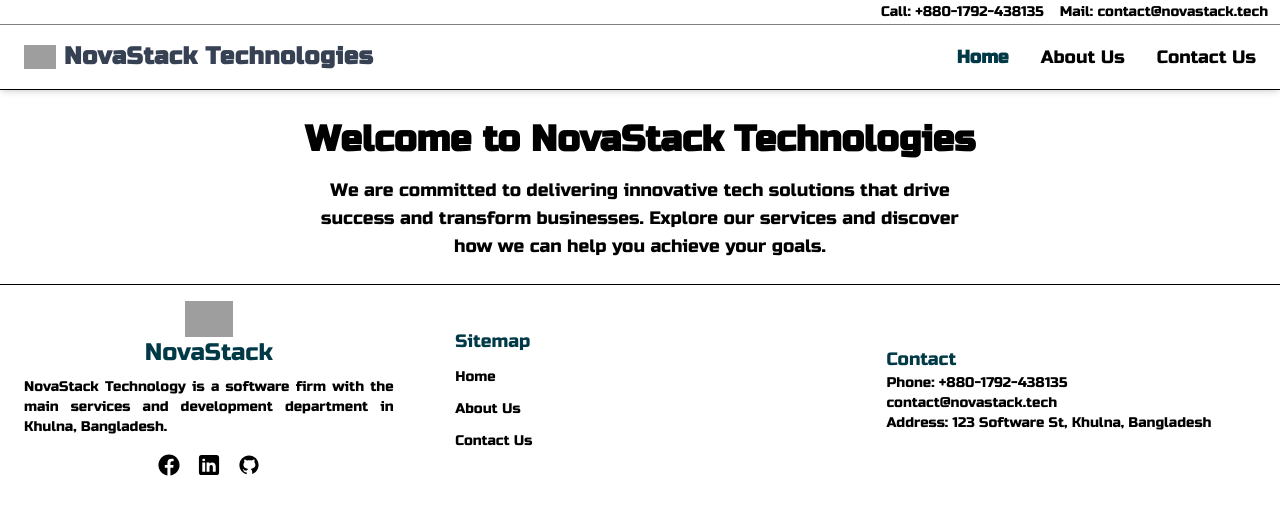
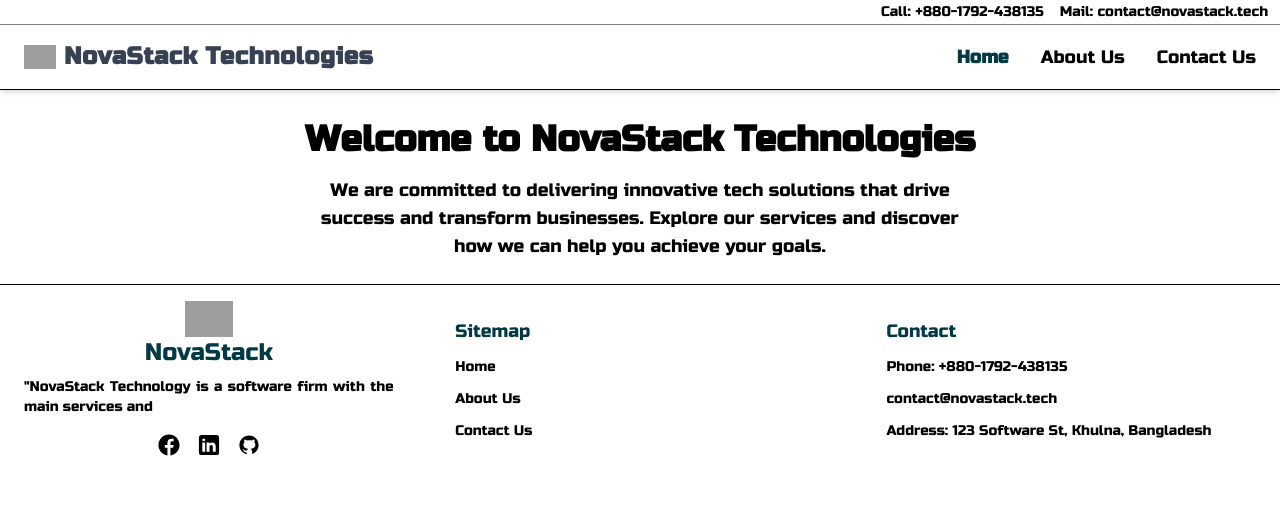
Before and after one commit to PotatoPeeZy/novastack_tech, a Next.js app: page / in a window 1280 px wide. Shown: the top 514 px of the page. Built offline with nearby package versions, Linux system fonts and the light colour scheme; grey boxes are pictures that could not be loaded.

Commit message:
title description now calling from .env

```diff
--- /dev/null
+++ b/components/Footer/FooterSections/Copyright.js
@@ -0,0 +1,9 @@
+import React from "react";
+
+function Copyright() {
+  return (
+    <div>Copyright ©2025 NovaStack Technologies. All rights reserved.</div>
+  );
+}
+
+export default Copyright;
--- a/components/Footer/FooterSections/FooterSec1.js
+++ b/components/Footer/FooterSections/FooterSec1.js
@@ -9,8 +9,7 @@ function FooterSec1() {
       <Image src="/logo.png" alt="Logo" width={48} height={48} />
       <div className="text-[var(--clr-primary)] text-2xl">NovaStack</div>
       <div className="font-extralight text-justify text-sm mt-2">
-        NovaStack Technology is a software firm with the main services and
-        development department in Khulna, Bangladesh.
+        {process.env.NEXT_PUBLIC_DESCRIPTION}
       </div>
 
       {/* Social Icons */}
--- a/components/Footer/FooterSections/FooterSec3.js
+++ b/components/Footer/FooterSections/FooterSec3.js
@@ -3,7 +3,7 @@ import React from "react";
 
 function FooterSec3() {
   return (
-    <div className="flex flex-col">
+    <div className="flex flex-col gap-3">
       <div className="text-lg text-[color:var(--clr-primary)]">Contact</div>
       <div className="text-sm">
         Phone:{" "}
--- a/components/Header/Header.js
+++ b/components/Header/Header.js
@@ -25,7 +25,7 @@ export default function Header() {
         <Link href="/" className="flex items-center space-x-2">
           <Image src="/logo.png" alt="Logo" width={32} height={32} priority />
           <span className="text-2xl font-bold tracking-wide text-gray-700">
-            NovaStack Technologies
+            {process.env.NEXT_PUBLIC_WEB_NAME}
           </span>
         </Link>
 
```
Also changed, not shown: 2 other files (tests, documents, lock files or other folders).
